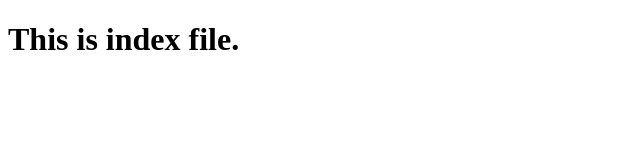
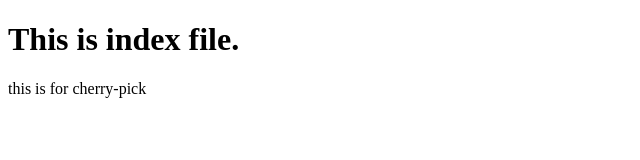
Before and after one commit to dhruv5604/GitPracticalLSM, a plain HTML site: page index.html in a window 1280 px wide. Shown: the whole page, without its empty margins (0-640 px from the left). Drawn offline with Linux system fonts and the light colour scheme.

Commit message:
change in index for cherry-pick

```diff
--- a/index.html
+++ b/index.html
@@ -7,5 +7,6 @@
 </head>
 <body>
     <h1>This is index file.</h1>
+    this is for cherry-pick
 </body>
 </html>
```
